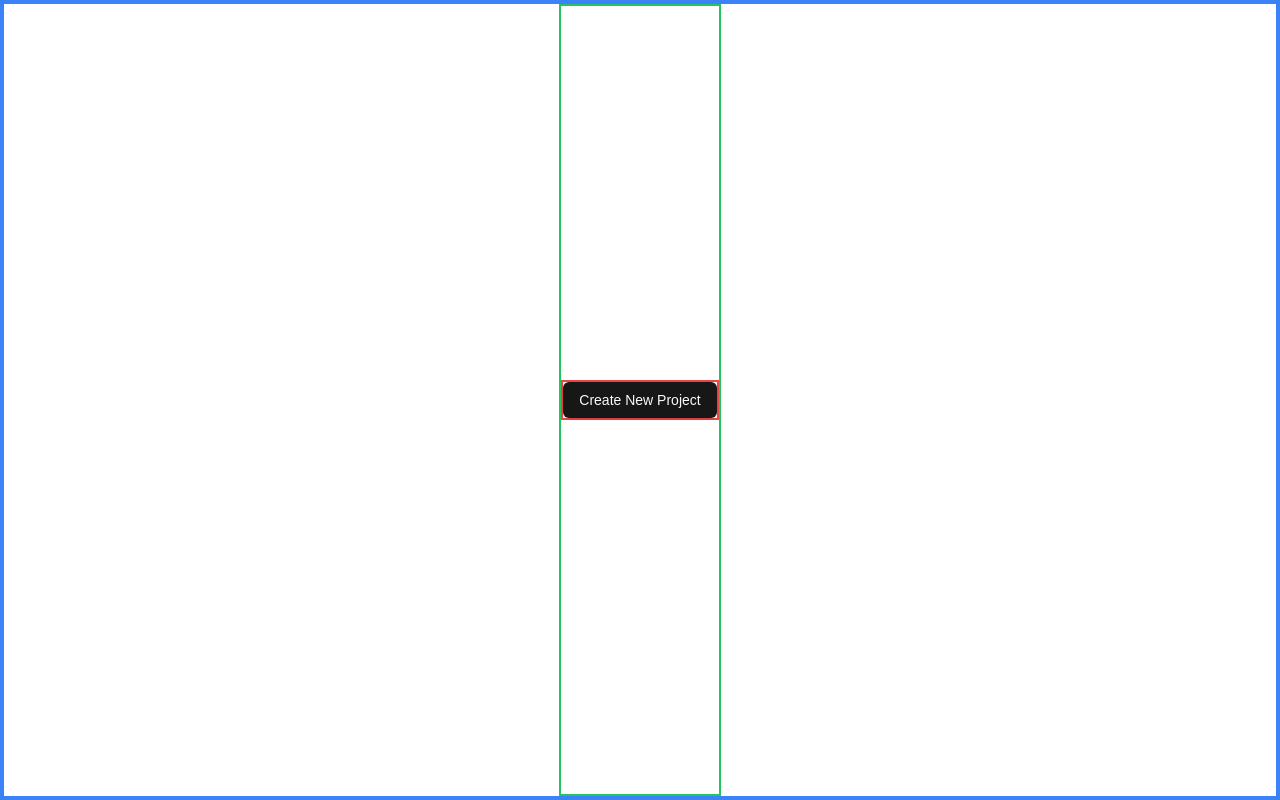
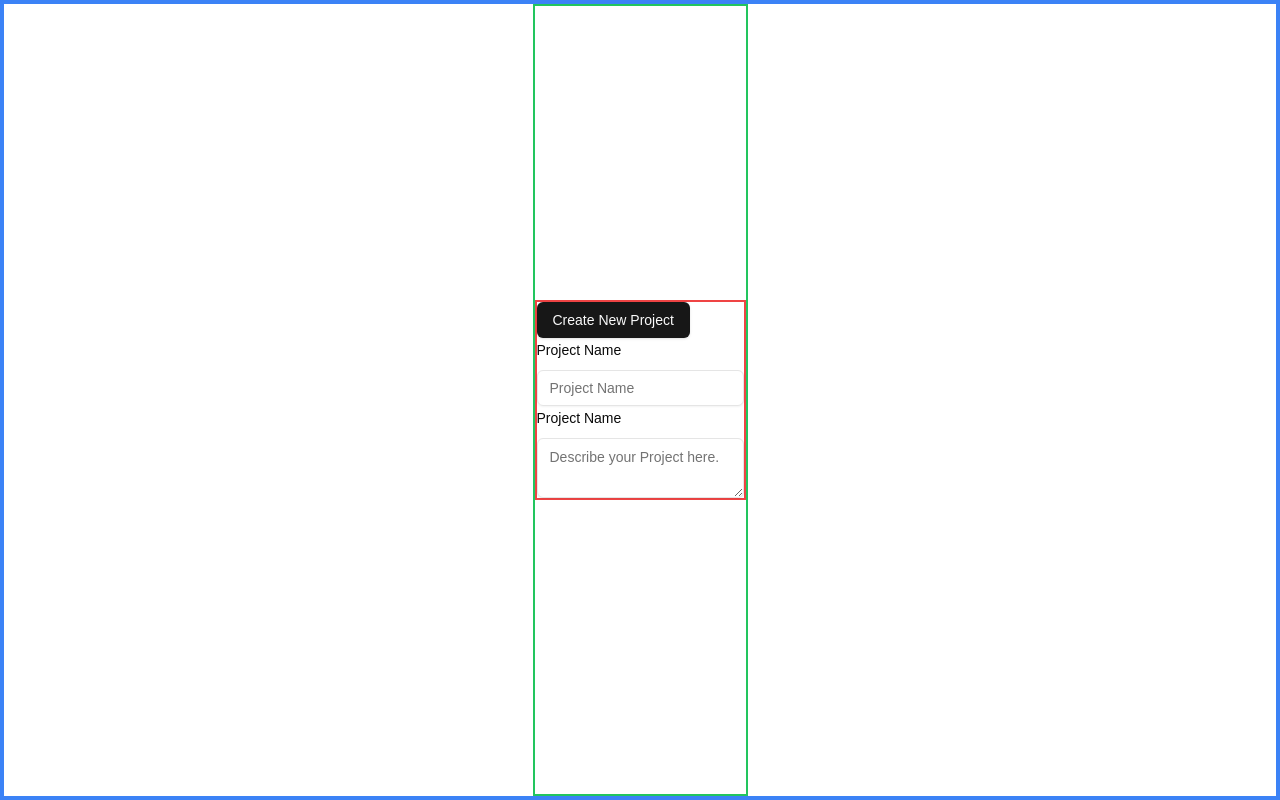
Before and after one commit to IgorTheFixer/sticky-situations, a Next.js app: page / in a window 1280 px wide. Built offline with nearby package versions, Linux system fonts and the light colour scheme.

Commit message:
created project form

```diff
--- a/app/(dashboard)/page.tsx
+++ b/app/(dashboard)/page.tsx
@@ -1,4 +1,7 @@
+'use client'
+
 import { Button } from "@/components/ui/button";
+import ProjectForm from "../components/ProjectForm"
 
 export default function Dashboard() {
   return (
@@ -8,6 +11,7 @@ export default function Dashboard() {
           <Button>
             Create New Project
           </Button>
+          <ProjectForm />
         </div>
       </div>
     </div>
--- /dev/null
+++ b/app/components/ProjectForm.tsx
@@ -0,0 +1,64 @@
+"use client"
+
+import * as z from "zod"
+import { Form, FormControl, FormField, FormItem, FormLabel, FormMessage } from "@/components/ui/form"
+import { Input } from "@/components/ui/input"
+import { zodResolver } from "@hookform/resolvers/zod"
+import { useForm } from "react-hook-form"
+import { Project } from "@prisma/client"
+import { Textarea } from "@/components/ui/textarea"
+
+const formSchema = z.object({
+  name: z.string().min(1),
+  description: z.string().min(10)
+})
+
+type ProjectFormValues = z.infer<typeof formSchema>
+
+interface ProjectFormProps {
+  initialData: Project | null;
+}
+
+export default function ProjectForm({initialData}: ProjectFormProps){
+
+  const form = useForm<ProjectFormValues>({
+    resolver: zodResolver(formSchema),
+    defaultValues: initialData || {
+      name: "",
+      description:"",
+    }
+  })
+  return(
+    <Form {...form}>
+      <form>
+        <FormField
+          control={form.control}
+          name="name"
+          render={({ field }) => (
+            <FormItem>
+              <FormLabel>Project Name</FormLabel>
+              <FormControl>
+                <Input placeholder="Project Name" {...field}/>
+              </FormControl>
+              <FormMessage />
+            </FormItem>
+          )}
+        />
+        <FormField
+          control={form.control}
+          name="description"
+          render={({ field }) => (
+            <FormItem>
+              <FormLabel>Project Name</FormLabel>
+              <FormControl>
+                <Textarea placeholder="Describe your Project here." />
+              </FormControl>
+              <FormMessage />
+            </FormItem>
+          )}
+        />
+      </form>
+
+    </Form>
+  )
+}
--- /dev/null
+++ b/components/ui/form.tsx
@@ -0,0 +1,178 @@
+"use client"
+
+import * as React from "react"
+import * as LabelPrimitive from "@radix-ui/react-label"
+import { Slot } from "@radix-ui/react-slot"
+import {
+  Controller,
+  ControllerProps,
+  FieldPath,
+  FieldValues,
+  FormProvider,
+  useFormContext,
+} from "react-hook-form"
+
+import { cn } from "@/lib/utils"
+import { Label } from "@/components/ui/label"
+
+const Form = FormProvider
+
+type FormFieldContextValue<
+  TFieldValues extends FieldValues = FieldValues,
+  TName extends FieldPath<TFieldValues> = FieldPath<TFieldValues>
+> = {
+  name: TName
+}
+
+const FormFieldContext = React.createContext<FormFieldContextValue>(
+  {} as FormFieldContextValue
+)
+
+const FormField = <
+  TFieldValues extends FieldValues = FieldValues,
+  TName extends FieldPath<TFieldValues> = FieldPath<TFieldValues>
+>({
+  ...props
+}: ControllerProps<TFieldValues, TName>) => {
+  return (
+    <FormFieldContext.Provider value={{ name: props.name }}>
+      <Controller {...props} />
+    </FormFieldContext.Provider>
+  )
+}
+
+const useFormField = () => {
+  const fieldContext = React.useContext(FormFieldContext)
+  const itemContext = React.useContext(FormItemContext)
+  const { getFieldState, formState } = useFormContext()
+
+  const fieldState = getFieldState(fieldContext.name, formState)
+
+  if (!fieldContext) {
+    throw new Error("useFormField should be used within <FormField>")
+  }
+
+  const { id } = itemContext
+
+  return {
+    id,
+    name: fieldContext.name,
+    formItemId: `${id}-form-item`,
+    formDescriptionId: `${id}-form-item-description`,
+    formMessageId: `${id}-form-item-message`,
+    ...fieldState,
+  }
+}
+
+type FormItemContextValue = {
+  id: string
+}
+
+const FormItemContext = React.createContext<FormItemContextValue>(
+  {} as FormItemContextValue
+)
+
+const FormItem = React.forwardRef<
+  HTMLDivElement,
+  React.HTMLAttributes<HTMLDivElement>
+>(({ className, ...props }, ref) => {
+  const id = React.useId()
+
+  return (
+    <FormItemContext.Provider value={{ id }}>
+      <div ref={ref} className={cn("space-y-2", className)} {...props} />
+    </FormItemContext.Provider>
+  )
+})
+FormItem.displayName = "FormItem"
+
+const FormLabel = React.forwardRef<
+  React.ElementRef<typeof LabelPrimitive.Root>,
+  React.ComponentPropsWithoutRef<typeof LabelPrimitive.Root>
+>(({ className, ...props }, ref) => {
+  const { error, formItemId } = useFormField()
+
+  return (
+    <Label
+      ref={ref}
+      className={cn(error && "text-destructive", className)}
+      htmlFor={formItemId}
+      {...props}
+    />
+  )
+})
+FormLabel.displayName = "FormLabel"
+
+const FormControl = React.forwardRef<
+  React.ElementRef<typeof Slot>,
+  React.ComponentPropsWithoutRef<typeof Slot>
+>(({ ...props }, ref) => {
+  const { error, formItemId, formDescriptionId, formMessageId } = useFormField()
+
+  return (
+    <Slot
+      ref={ref}
+      id={formItemId}
+      aria-describedby={
+        !error
+          ? `${formDescriptionId}`
+          : `${formDescriptionId} ${formMessageId}`
+      }
+      aria-invalid={!!error}
+      {...props}
+    />
+  )
+})
+FormControl.displayName = "FormControl"
+
+const FormDescription = React.forwardRef<
+  HTMLParagraphElement,
+  React.HTMLAttributes<HTMLParagraphElement>
+>(({ className, ...props }, ref) => {
+  const { formDescriptionId } = useFormField()
+
+  return (
+    <p
+      ref={ref}
+      id={formDescriptionId}
+      className={cn("text-[0.8rem] text-muted-foreground", className)}
+      {...props}
+    />
+  )
+})
+FormDescription.displayName = "FormDescription"
+
+const FormMessage = React.forwardRef<
+  HTMLParagraphElement,
+  React.HTMLAttributes<HTMLParagraphElement>
+>(({ className, children, ...props }, ref) => {
+  const { error, formMessageId } = useFormField()
+  const body = error ? String(error?.message) : children
+
+  if (!body) {
+    return null
+  }
+
+  return (
+    <p
+      ref={ref}
+      id={formMessageId}
+      className={cn("text-[0.8rem] font-medium text-destructive", className)}
+      {...props}
+    >
+      {body}
+    </p>
+  )
+})
+FormMessage.displayName = "FormMessage"
+
+export {
+  useFormField,
+  Form,
+  FormItem,
+  FormLabel,
+  FormControl,
+  FormDescription,
+  FormMessage,
+  FormField,
+}
--- /dev/null
+++ b/components/ui/input.tsx
@@ -0,0 +1,22 @@
+import * as React from "react"
+
+import { cn } from "@/lib/utils"
+
+const Input = React.forwardRef<HTMLInputElement, React.ComponentProps<"input">>(
+  ({ className, type, ...props }, ref) => {
+    return (
+      <input
+        type={type}
+        className={cn(
+          "flex h-9 w-full rounded-md border border-input bg-transparent px-3 py-1 text-base shadow-sm transition-colors file:border-0 file:bg-transparent file:text-sm file:font-medium file:text-foreground placeholder:text-muted-foreground focus-visible:outline-none focus-visible:ring-1 focus-visible:ring-ring disabled:cursor-not-allowed disabled:opacity-50 md:text-sm",
+          className
+        )}
+        ref={ref}
+        {...props}
+      />
+    )
+  }
+)
+Input.displayName = "Input"
+
+export { Input }
--- /dev/null
+++ b/components/ui/label.tsx
@@ -0,0 +1,26 @@
+"use client"
+
+import * as React from "react"
+import * as LabelPrimitive from "@radix-ui/react-label"
+import { cva, type VariantProps } from "class-variance-authority"
+
+import { cn } from "@/lib/utils"
+
+const labelVariants = cva(
+  "text-sm font-medium leading-none peer-disabled:cursor-not-allowed peer-disabled:opacity-70"
+)
+
+const Label = React.forwardRef<
+  React.ElementRef<typeof LabelPrimitive.Root>,
+  React.ComponentPropsWithoutRef<typeof LabelPrimitive.Root> &
+    VariantProps<typeof labelVariants>
+>(({ className, ...props }, ref) => (
+  <LabelPrimitive.Root
+    ref={ref}
+    className={cn(labelVariants(), className)}
+    {...props}
+  />
+))
+Label.displayName = LabelPrimitive.Root.displayName
+
+export { Label }
--- /dev/null
+++ b/components/ui/textarea.tsx
@@ -0,0 +1,22 @@
+import * as React from "react"
+
+import { cn } from "@/lib/utils"
+
+const Textarea = React.forwardRef<
+  HTMLTextAreaElement,
+  React.ComponentProps<"textarea">
+>(({ className, ...props }, ref) => {
+  return (
+    <textarea
+      className={cn(
+        "flex min-h-[60px] w-full rounded-md border border-input bg-transparent px-3 py-2 text-base shadow-sm placeholder:text-muted-foreground focus-visible:outline-none focus-visible:ring-1 focus-visible:ring-ring disabled:cursor-not-allowed disabled:opacity-50 md:text-sm",
+        className
+      )}
+      ref={ref}
+      {...props}
+    />
+  )
+})
+Textarea.displayName = "Textarea"
+
+export { Textarea }
--- a/package.json
+++ b/package.json
@@ -9,7 +9,9 @@
     "lint": "next lint"
   },
   "dependencies": {
+    "@hookform/resolvers": "^3.9.1",
     "@prisma/client": "^6.1.0",
+    "@radix-ui/react-label": "^2.1.1",
     "@radix-ui/react-slot": "^1.1.1",
     "class-variance-authority": "^0.7.1",
     "clsx": "^2.1.1",
@@ -17,8 +19,10 @@
     "next": "15.1.2",
     "react": "^19.0.0",
     "react-dom": "^19.0.0",
+    "react-hook-form": "^7.54.2",
     "tailwind-merge": "^2.5.5",
-    "tailwindcss-animate": "^1.0.7"
+    "tailwindcss-animate": "^1.0.7",
+    "zod": "^3.24.1"
   },
   "devDependencies": {
     "@eslint/eslintrc": "^3",
```
Also changed, not shown: 2 other files (tests, documents, lock files or other folders).
